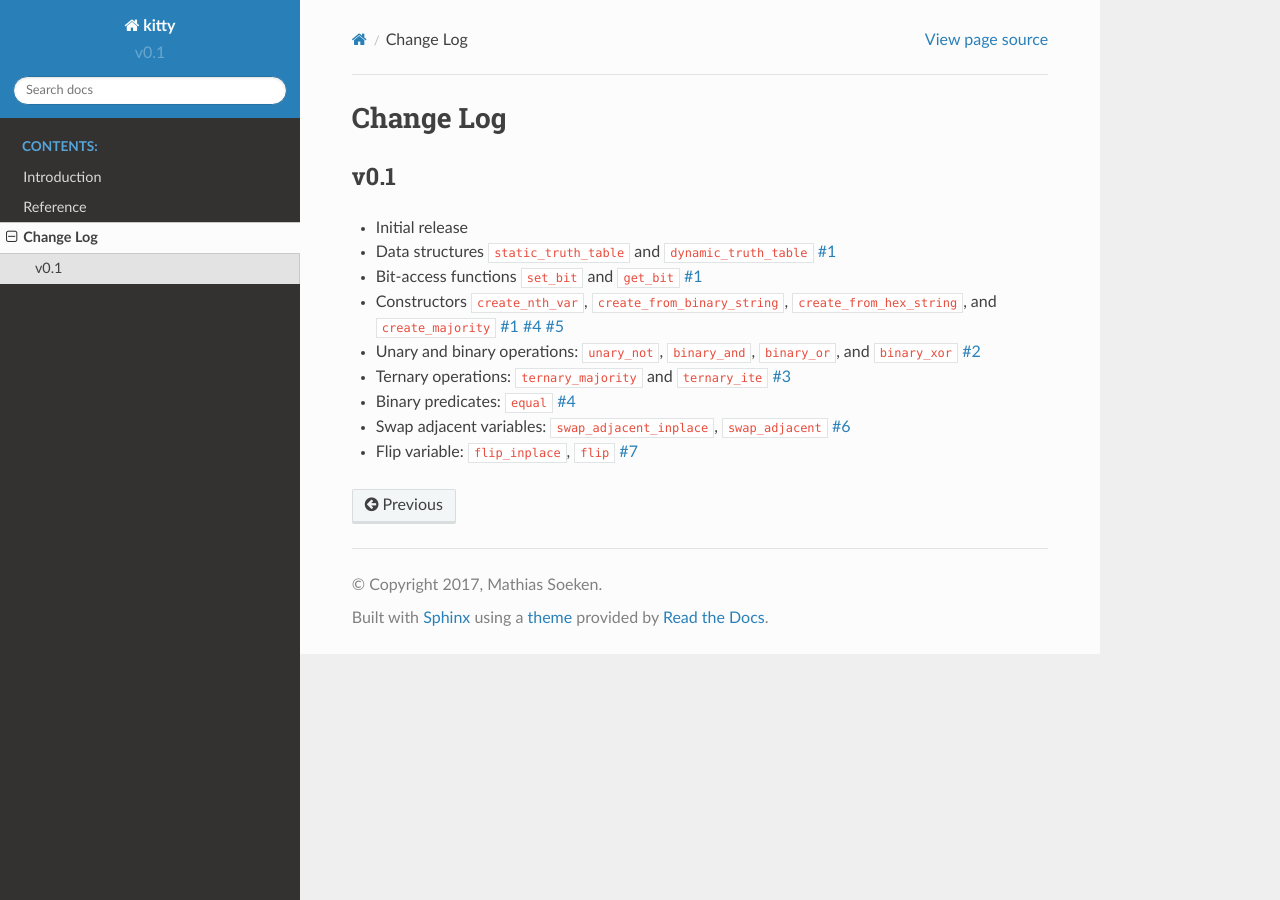
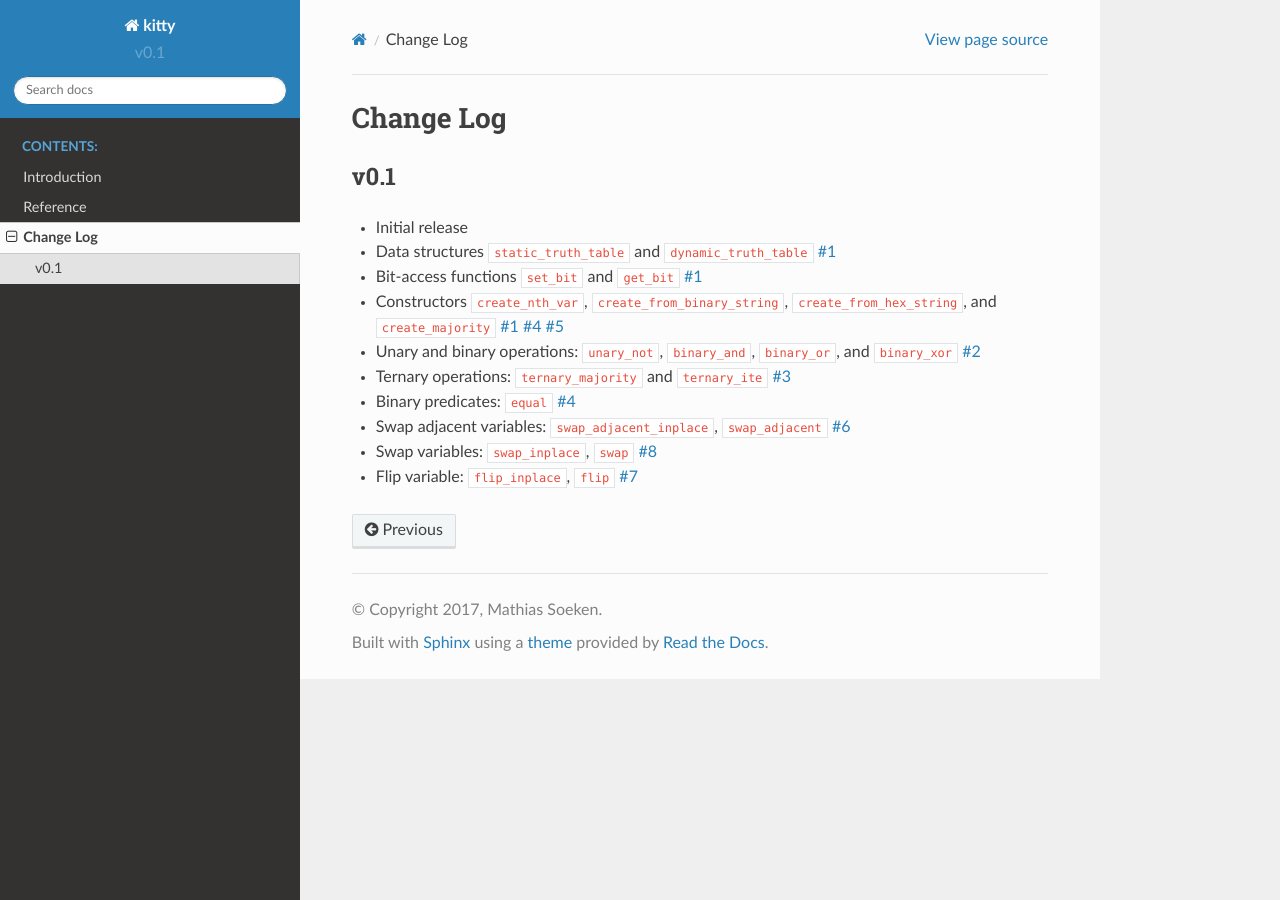
Before and after one commit to msoeken/kitty, a Sphinx documentation site: the page built from docs/changelog.rst, in a window 1280 px wide. Built offline with Sphinx 7.4.7 and the Read the Docs theme 2.0.0, drawn with Linux system fonts in a browser that asks for light colours.

Commit message:
Swap to variables.

```diff
--- a/docs/changelog.rst
+++ b/docs/changelog.rst
@@ -28,5 +28,8 @@ v0.1
 * Swap adjacent variables: ``swap_adjacent_inplace``, ``swap_adjacent``
   `#6 <https://github.com/msoeken/kitty/pull/6>`_
 
+* Swap variables: ``swap_inplace``, ``swap``
+  `#8 <https://github.com/msoeken/kitty/pull/8>`_
+
 * Flip variable: ``flip_inplace``, ``flip``
   `#7 <https://github.com/msoeken/kitty/pull/7>`_
```
Also changed, not shown: 2 other files.
